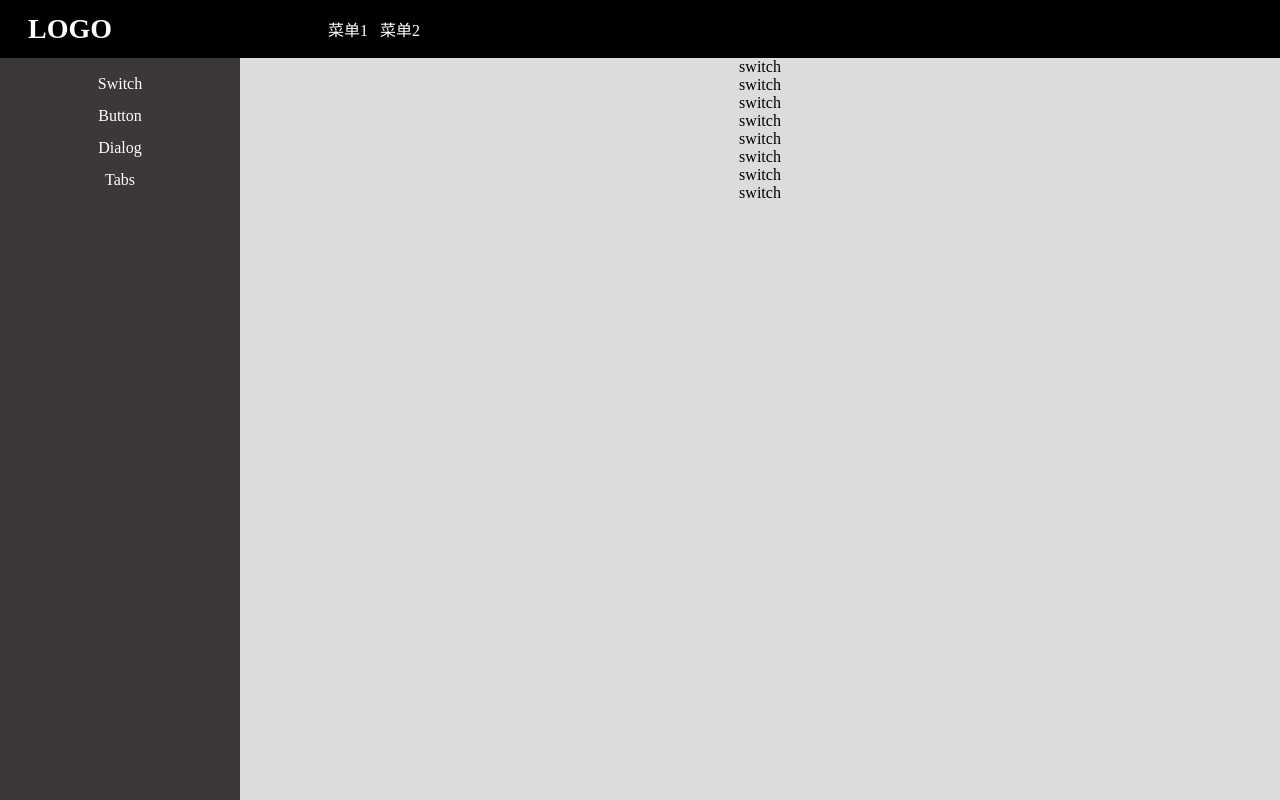
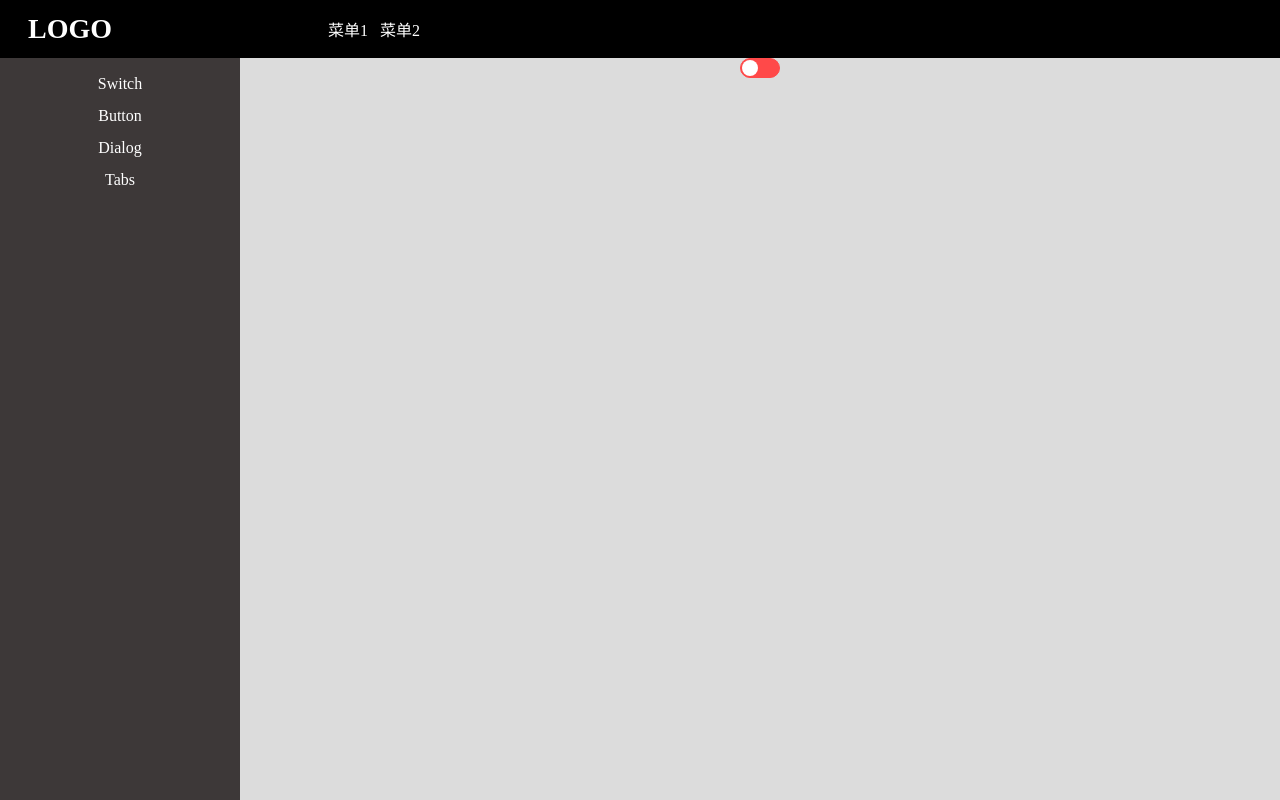
Before and after one commit to Supertinypeanut/protal-vite, a Vue app: page /#/doc/switch in a window 1280 px wide. Built offline with nearby package versions, Linux system fonts and the light colour scheme.

Commit message:
feat:switch组件开发

```diff
--- a/src/components/aside.vue
+++ b/src/components/aside.vue
@@ -1,10 +1,12 @@
 <template>
+  <transition name="too-left" mode="out-in">
     <aside v-if="asideVisible" class="aside">
       <router-link tag="nav" to="/doc/switch">Switch</router-link>
       <router-link tag="nav" to="/doc/button">Button</router-link>
       <router-link tag="nav" to="/doc/dialog">Dialog</router-link>
       <router-link tag="nav" to="/doc/tabs">Tabs</router-link>
     </aside>
+  </transition>
 </template>
 
 <script lang="ts">
@@ -53,4 +55,14 @@ export default {
     height: calc(100vh - 58px);
   }
 }
+// 抽屉动画  <transition name="too-left">
+.too-left-enter-active {
+  transition: opacity 0.2s ease;
+}
+.too-left-leave-active {
+  transition: opacity 0.2s ease;
+}
+.too-left-enter {
+  opacity: 0;
+}
 </style>
--- a/src/components/switchControl.vue
+++ b/src/components/switchControl.vue
@@ -1,16 +1,20 @@
 <template>
-  <p>switch</p>
-  <p>switch</p>
-  <p>switch</p>
-  <p>switch</p>
-  <p>switch</p>
-  <p>switch</p>
-  <p>switch</p>
-  <p>switch</p>
+  <Switch v-model:value="checkout" />
 </template>
 
-<script>
-export default {}
+<script lang="ts">
+import Switch from '../lib/switch/index.vue'
+import { ref } from 'vue'
+export default {
+  components: {
+    Switch,
+  },
+  setup(prop, context) {
+    const checkout = ref(false)
+    console.log(checkout)
+    return { checkout }
+  },
+}
 </script>
 
 <style></style>
--- /dev/null
+++ b/src/lib/switch/index.vue
@@ -0,0 +1,60 @@
+<template>
+  <span
+    class="__jzh-switch"
+    :class="{ __choose: value }"
+    @click="toggle"
+  ></span>
+</template>
+
+<script lang="ts">
+export default {
+  props: {
+    value: Boolean,
+  },
+  setup(props: any, context: any) {
+    const toggle = () => {
+      context.emit('update:value', !props.value)
+    }
+    return { toggle }
+  },
+}
+</script>
+
+<style lang="scss" scoped>
+.__jzh-switch {
+  margin: 0;
+  display: inline-block;
+  position: relative;
+  width: 40px;
+  height: 20px;
+  border: 1px solid #dcdfe6;
+  outline: none;
+  border-radius: 10px;
+  box-sizing: border-box;
+  background: #dcdfe6;
+  cursor: pointer;
+  transition: border-color 0.3s, background-color 0.3s;
+  vertical-align: middle;
+  border-color: rgb(255, 73, 73);
+  background-color: rgb(255, 73, 73);
+  &::after {
+    content: '';
+    position: absolute;
+    top: 1px;
+    left: 1px;
+    border-radius: 100%;
+    transition: all 0.3s;
+    width: 16px;
+    height: 16px;
+    background-color: #fff;
+  }
+  &.__choose {
+    border-color: rgb(19, 206, 102);
+    background-color: rgb(19, 206, 102);
+    &::after {
+      left: 100%;
+      transform: translateX(-18px);
+    }
+  }
+}
+</style>
```
Lines whose indentation alone changed are shown as unchanged.
